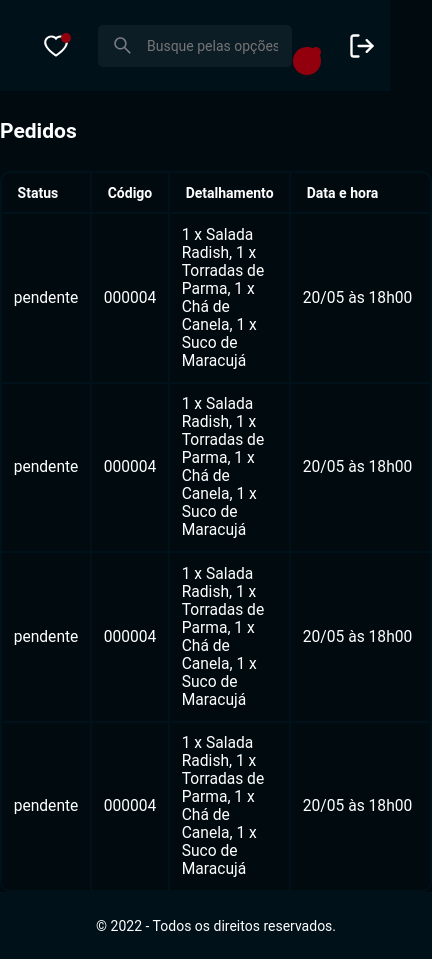
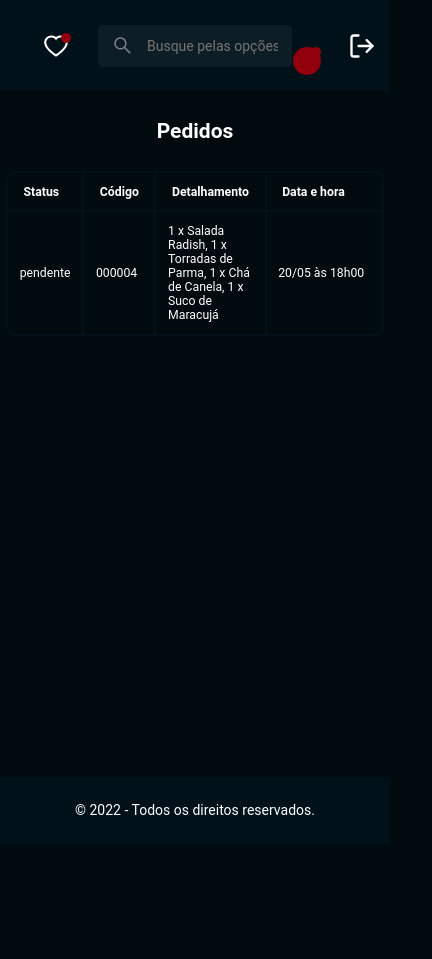
Before and after one commit to MarceloAlmd/WEB_explorer_food, a React (Vite) app: page / in a window 390 px wide. Shown: the whole page, 432 px wide, since content can reach past the window. After the commit the page ends 844 px from the top, so only its background shows below. Built offline with nearby package versions, Linux system fonts and the light colour scheme; some icons are missing.

Commit message:
fix: adjustment on table for mobile

```diff
--- a/src/components/category/category.styles.ts
+++ b/src/components/category/category.styles.ts
@@ -7,6 +7,15 @@ export const Container = styled.div`
   > h2 {
     margin-top: 2rem;
     margin-bottom: 2rem;
+    font-size: 1.5rem;
+  }
+
+  @media (max-width: ${BREAK_POINTS.MD}) {
+    display: flex;
+    align-items: center;
+    justify-content: center;
+
+    flex-direction: column;
   }
 `;
 
--- a/src/pages/requests/index.tsx
+++ b/src/pages/requests/index.tsx
@@ -21,34 +21,9 @@ export function Requests() {
               </thead>
               <tbody>
                 <tr>
-                  <td>pendente</td>
-                  <td>000004</td>
                   <td>
-                    1 x Salada Radish, 1 x Torradas de Parma, 1 x Chá de Canela,
-                    1 x Suco de Maracujá
+                    <span className="status">pendente</span>
                   </td>
-                  <td>20/05 às 18h00</td>
-                </tr>
-                <tr>
-                  <td>pendente</td>
-                  <td>000004</td>
-                  <td>
-                    1 x Salada Radish, 1 x Torradas de Parma, 1 x Chá de Canela,
-                    1 x Suco de Maracujá
-                  </td>
-                  <td>20/05 às 18h00</td>
-                </tr>
-                <tr>
-                  <td>pendente</td>
-                  <td>000004</td>
-                  <td>
-                    1 x Salada Radish, 1 x Torradas de Parma, 1 x Chá de Canela,
-                    1 x Suco de Maracujá
-                  </td>
-                  <td>20/05 às 18h00</td>
-                </tr>
-                <tr>
-                  <td>pendente</td>
                   <td>000004</td>
                   <td>
                     1 x Salada Radish, 1 x Torradas de Parma, 1 x Chá de Canela,
--- a/src/pages/requests/styles.ts
+++ b/src/pages/requests/styles.ts
@@ -1,4 +1,5 @@
 import styled from "styled-components";
+import { BREAK_POINTS } from "../../utils/breakPoints";
 
 export const Container = styled.div`
   width: 100%;
@@ -25,6 +26,16 @@ export const Table = styled.div`
   overflow-x: auto;
   border: 2px solid ${({ theme }) => theme.colors.primary};
 
+  @media (max-width: ${BREAK_POINTS.ST}) {
+    max-width: 47rem;
+  }
+  @media (max-width: ${BREAK_POINTS.SM}) {
+    max-width: 27rem;
+  }
+
+  @media (max-width: ${BREAK_POINTS.EM}) {
+    max-width: 20rem;
+  }
   table {
     width: 100%;
     border-collapse: collapse;
@@ -38,11 +49,12 @@ export const Table = styled.div`
 
   th {
     padding: clamp(10px, 3vw, 20px) clamp(15px, 4vw, 25px);
+    font-size: 0.875rem;
   }
 
   td {
     padding: clamp(10px, 3vw, 30px) clamp(10px, 3vw, 25px);
-    font-size: clamp(14px, 4vw, 16px);
+    font-size: 0.875rem;
   }
 
   thead tr th {
--- a/src/utils/breakPoints.ts
+++ b/src/utils/breakPoints.ts
@@ -1,5 +1,6 @@
 export const BREAK_POINTS = {
   MD: "868px",
+  ST: "768px",
   SM: "468px",
-  EM: "268px",
+  EM: "375px",
 };
```
Also changed, not shown: src/pages/payment/index.tsx (added), src/pages/payment/styles.ts (added).
